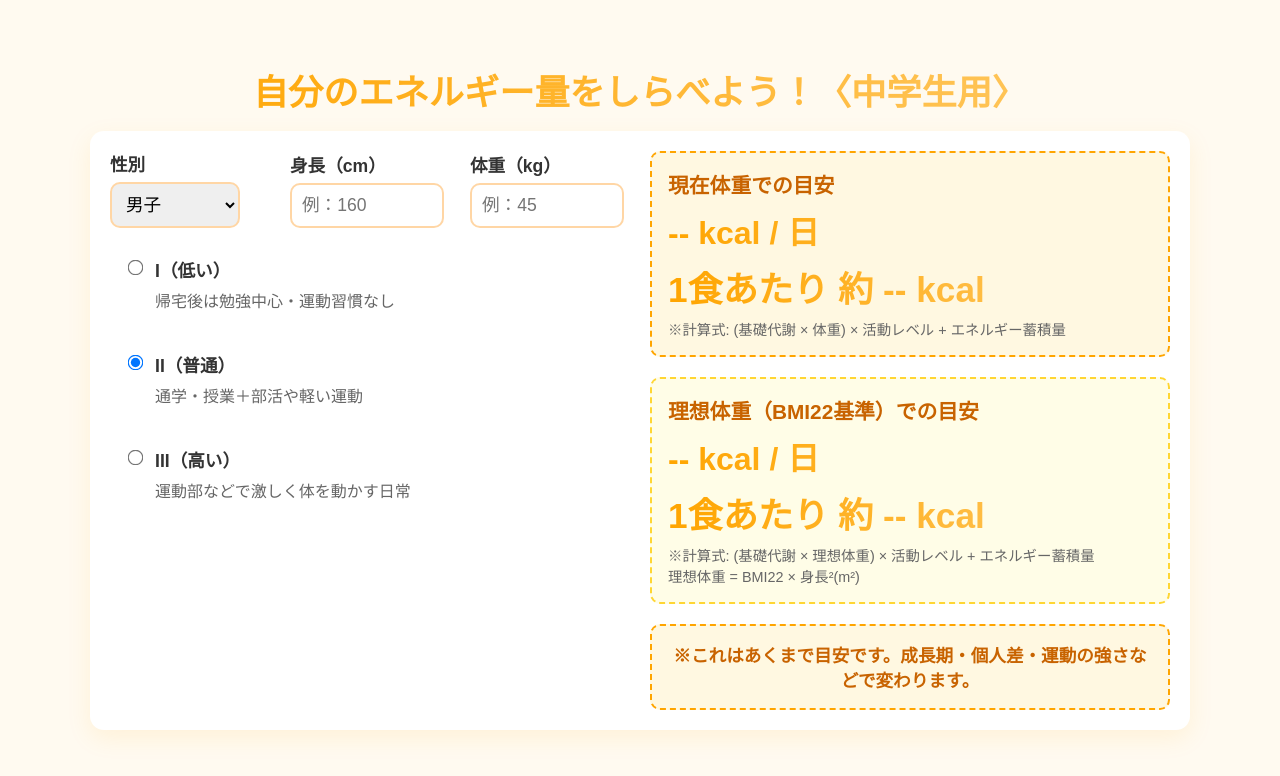
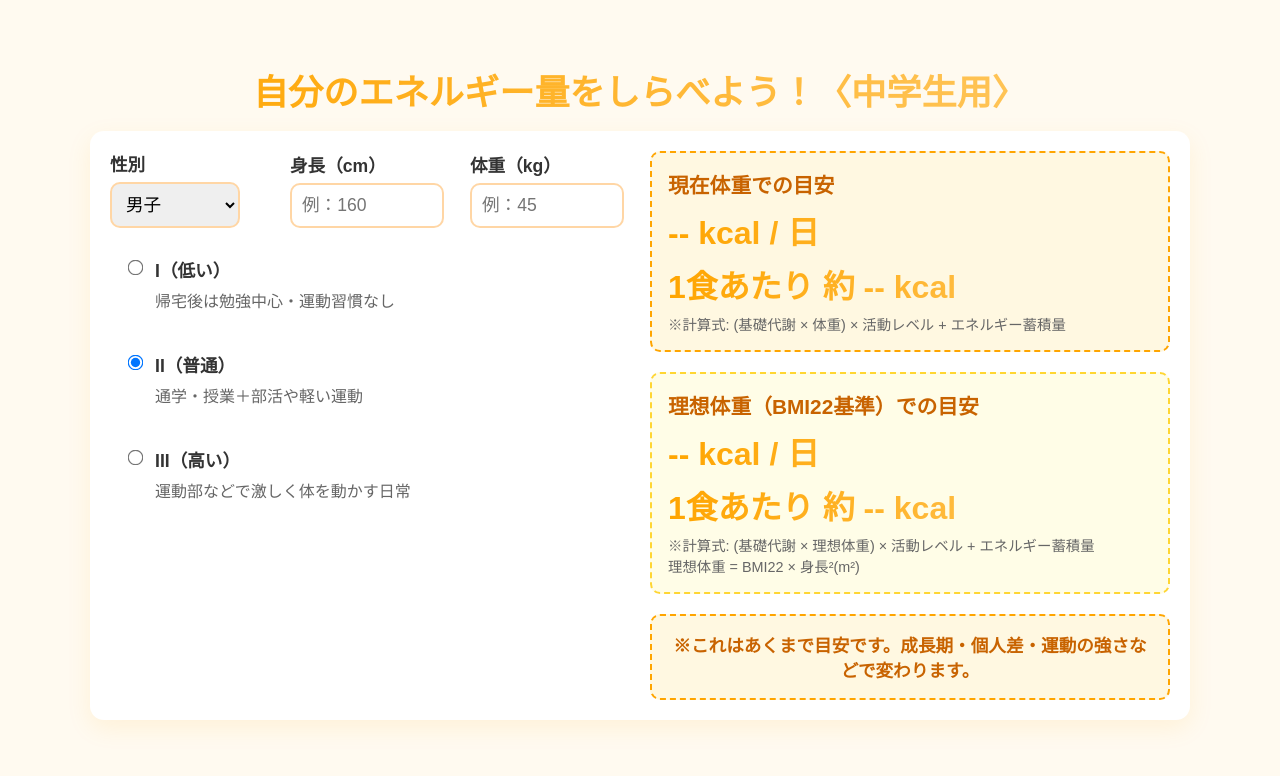
Before and after one commit to nonn04/energy, a plain HTML site: page index.html in a window 1280 px wide. Drawn offline with Linux system fonts and the light colour scheme.

Commit message:
Update index.html

```diff
--- a/index.html
+++ b/index.html
@@ -29,12 +29,12 @@
   .ideal-box{background:#fffde7;border:2px dashed #ffd633;}
   .section-title{font-weight:800;margin-bottom:8px;color:#c86300;font-size:1.3rem}
   .daily-energy{font-size:2rem;font-weight:900;background:linear-gradient(90deg,#ffa500,#ffc966);-webkit-background-clip:text;color:transparent}
-  .meal-energy{font-size:2.2rem;font-weight:900;margin-top:8px;background:linear-gradient(90deg,#ffa500,#ffc966);-webkit-background-clip:text;color:transparent}
+  .meal-energy{font-size:2rem;font-weight:900;margin-top:8px;background:linear-gradient(90deg,#ffa500,#ffc966);-webkit-background-clip:text;color:transparent}
   .calc-info{font-size:0.9rem;color:#666;margin-top:6px}
 
   .important{margin-top:16px;padding:16px;border-radius:10px;background:#fff8e1;border:2px dashed #ffa500;color:#c86300;font-weight:800;text-align:center;font-size:1.1rem}
 
-  @media(max-width:900px){.card{flex-direction:column}.daily-energy{font-size:1.8rem}.meal-energy{font-size:2rem}}
+  @media(max-width:900px){.card{flex-direction:column}.daily-energy{font-size:1.8rem}.meal-energy{font-size:1.8rem}}
 </style>
 </head>
 <body>
```
